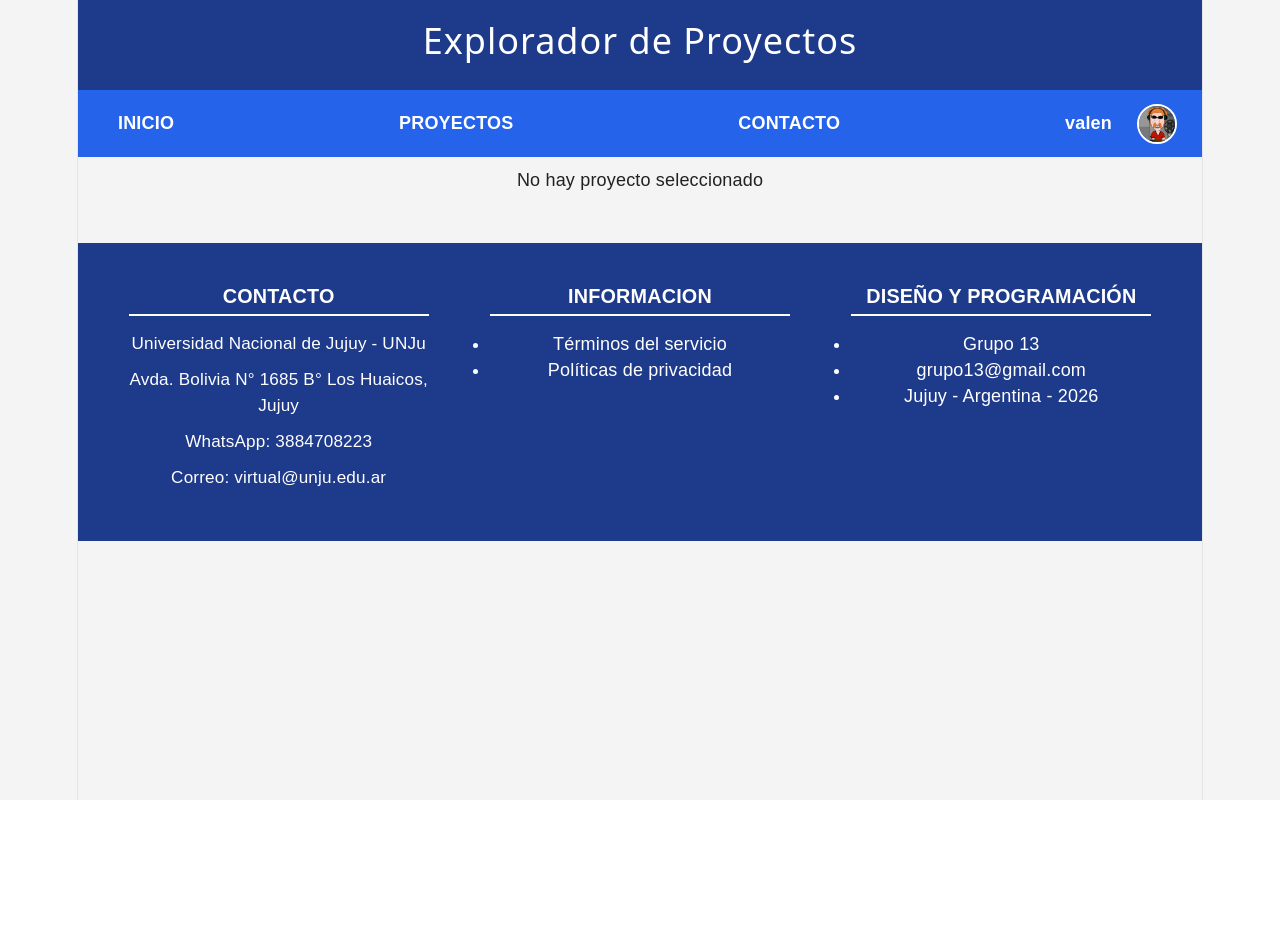
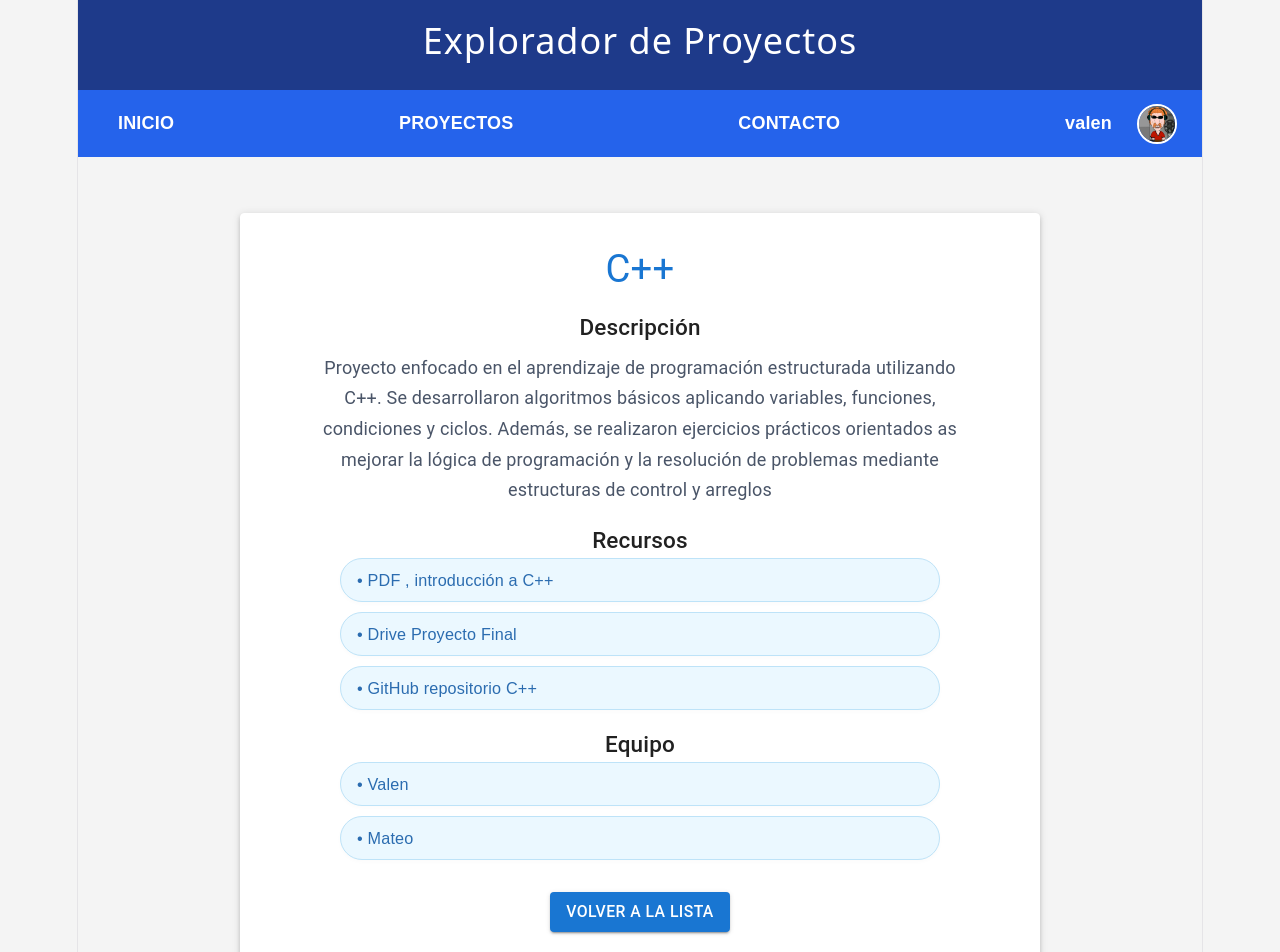
Before and after one commit to GonzG1811/PV_TP3_Grupo13, a React (Vite) app: page /proyectos/1 in a window 1280 px wide. Shown: the top 952 px of the page. Before the commit the page ends 800 px from the top, so only its background shows below. Built offline with nearby package versions, Linux system fonts and the light colour scheme; the HTML template or start-up script is replaced by a standard one.

Commit message:
Punto 3 y Correcion de listaProyecto y DetalleProyecto,Suarez Fabian

```diff
--- a/src/App.jsx
+++ b/src/App.jsx
@@ -1,20 +1,23 @@
 import { Routes, Route, Navigate } from 'react-router-dom';
+import { Container, Box } from '@mui/material';
 import Header from './components/Header';
 import Nav from './components/Nav';
 import Footer from './components/Footer';
 import ListaProyectos from './views/ListaProyectos';
 import DetalleProyecto from './views/DetalleProyecto';
-import Dashboard from './views/Dashboard';
-import PerfilUsuario from './views/PerfilUsuario';
 import './css/estilos.css';
 
 
+const Dashboard = () => <h2>Pantalla Dashboard (En construcción)</h2>;
+const PerfilUsuario = () => <h2>Pantalla Perfil de Usuario (En construcción)</h2>;
+
 function App() {
   return (
-    <>
+    <Box sx={{ display: 'flex', flexDirection: 'column', minHeight: '100vh' }}>
       <Header />
       <Nav />
-      <main style={{ padding: '10px' }}>
+
+      <Container component="main" maxWidth="lg" sx={{ py: 3, flexGrow: 1 }}>
         <Routes>
           <Route path="/" element={<Navigate to="/dashboard" />} />
           <Route path="/dashboard" element={<Dashboard />} />
@@ -22,10 +25,10 @@ function App() {
           <Route path="/proyectos" element={<ListaProyectos />} />
           <Route path="/proyectos/:id" element={<DetalleProyecto />} />
         </Routes>
-      </main>
+      </Container>
 
       <Footer />
-    </>
+    </Box>
   );
 }
 
--- a/src/components/RegistroActividad.jsx
+++ b/src/components/RegistroActividad.jsx
@@ -1,18 +1,15 @@
 import React from 'react';
-import { Alert, Snackbar } from '@mui/material';
+import { Alert } from '@mui/material';
 
 const RegistroActividad = ({ fecha }) => {
-
     if (!fecha) {
         return null;
     }
 
     return (
-        <section>
-            <p>
-                Última modificación de proyectos: <strong>{fecha}</strong>
-            </p>
-        </section>
+        <Alert severity="info" sx={{ mt: 2, mb: 2 }}>
+            Última modificación de proyectos: <strong>{fecha}</strong>
+        </Alert>
     );
 };
 
--- a/src/views/DetalleProyecto.jsx
+++ b/src/views/DetalleProyecto.jsx
@@ -1,44 +1,70 @@
-const DetalleProyecto = ({ proyecto }) => {
+import React from 'react';
+import { useParams, Link } from 'react-router-dom';
+import { obtenerProyectos } from '../services/proyectoService';
+import { Box, Typography, Paper, List, ListItem, Button } from '@mui/material';
+
+const DetalleProyecto = () => {
+
+    const { id } = useParams();
+
+
+    const proyectos = obtenerProyectos();
+    const proyecto = proyectos.find(p => p.id === parseInt(id));
 
     if (!proyecto) {
-        return <p>No hay proyecto seleccionado</p>;
+        return (
+            <Box sx={{ mt: 4, textAlign: 'center' }}>
+                <Typography variant="h5" color="error">
+                    El proyecto no existe o no fue encontrado.
+                </Typography>
+                <Button component={Link} to="/proyectos" sx={{ mt: 2 }} variant="outlined">
+                    Volver
+                </Button>
+            </Box>
+        );
     }
 
-    const {
-        titulo,
-        descripcion,
-        recursos,
-        equipo
-    } = proyecto;
+    const { titulo, nombre, descripcion, recursos, equipo } = proyecto;
 
     return (
-        <section className="detalle-proyecto">
+        <Paper elevation={3} sx={{ p: 4, mt: 4 }} className="detalle-proyecto">
+            <Typography variant="h4" color="primary" gutterBottom>
+                {titulo || nombre}
+            </Typography>
 
-            <h2>{titulo}</h2>
+            <Typography variant="h6" sx={{ mt: 2, mb: 1 }}>
+                Descripción
+            </Typography>
+            <Typography variant="body1" paragraph>
+                {descripcion}
+            </Typography>
 
-            <h3>Descripción</h3>
+            <Typography variant="h6" sx={{ mt: 2 }}>
+                Recursos
+            </Typography>
+            <List dense>
+                {recursos && recursos.map((recurso, index) => (
+                    <ListItem key={index}>• {recurso}</ListItem>
+                ))}
+            </List>
 
-            <p>{descripcion}</p>
+            <Typography variant="h6" sx={{ mt: 2 }}>
+                Equipo
+            </Typography>
+            <List dense>
+                {equipo && equipo.map((persona, index) => (
+                    <ListItem key={index}>
+                        • {persona.nombre || persona}
+                    </ListItem>
+                ))}
+            </List>
 
-            <h3>Recursos</h3>
-
-            <ul>
-            {recursos.map((recurso, index) => (
-            <li key={index}>{recurso}</li>
-                 ))}
-            </ul>
-
-            <h3>Equipo</h3>
-
-           <ul>
-    {equipo.map((persona, index) => (
-        <li key={index}>
-            {persona.nombre}
-        </li>
-             ))}
-        </ul>
-
-        </section>
+            <Box sx={{ mt: 4 }}>
+                <Button variant="contained" component={Link} to="/proyectos">
+                    Volver a la lista
+                </Button>
+            </Box>
+        </Paper>
     );
 };
 
--- a/src/views/ListaProyectos.jsx
+++ b/src/views/ListaProyectos.jsx
@@ -2,32 +2,27 @@ import React, { useState, useEffect, useRef } from 'react';
 import { obtenerProyectos, eliminarProyecto, buscarProyecto } from '../services/proyectoService';
 import FormularioProyecto from '../components/FormularioProyecto';
 import ProyectoCard from '../components/ProyectoCard';
-import DetalleProyecto from './DetalleProyecto';
 import RegistroActividad from '../components/RegistroActividad';
+import { Box, TextField, Grid } from '@mui/material';
 
 const ListaProyectos = () => {
     const listaInicial = obtenerProyectos();
     const [proyectos, setProyectos] = useState(listaInicial);
     const [proyectosFiltrados, setProyectosFiltrados] = useState(listaInicial);
-    const [proyectoSeleccionado, setProyectoSeleccionado] = useState(null);
     const [ultimaModificacion, setUltimaModificacion] = useState(null);
     const primeraCarga = useRef(0);
 
     useEffect(() => {
-
         if (primeraCarga.current < 1) {
             primeraCarga.current++;
             return;
         }
-
         const fechaActual = new Date().toLocaleString('es-AR');
         setUltimaModificacion(fechaActual);
+    }, [proyectos]);
 
-}, [proyectos]);
     const actualizarLista = () => {
-
         const listaActualizada = obtenerProyectos();
-
         setProyectos(listaActualizada);
         setProyectosFiltrados(listaActualizada);
     };
@@ -43,34 +38,34 @@ useEffect(() => {
     };
 
     return (
-        <main>
+        <Box component="main" sx={{ mt: 2 }}>
             <FormularioProyecto alGuardar={actualizarLista} />
 
-            <section>
-                <input
-                    type="text"
-                    placeholder="Buscar proyecto por nombre..."
+            <Box sx={{ my: 3 }}>
+                <TextField
+                    fullWidth
+                    label="Buscar proyecto por nombre..."
+                    variant="outlined"
                     onChange={handleBuscar}
                 />
-            </section>
+            </Box>
 
-            <section className="contenedor-cards">
+            <Grid container spacing={3} className="contenedor-cards">
                 {proyectosFiltrados.map((proy) => (
+                    <Grid item xs={12} sm={6} md={4} key={proy.id}>
                         <ProyectoCard
-                        key={proy.id}
                             proyecto={proy}
                             onEliminar={handleEliminar}
-                        onVerDetalle={setProyectoSeleccionado}
+
                         />
+                    </Grid>
                 ))}
-            </section>
-
-            <DetalleProyecto proyecto={proyectoSeleccionado} />
+            </Grid>
 
             {ultimaModificacion && (
                 <RegistroActividad fecha={ultimaModificacion} />
             )}
-        </main>
+        </Box>
     );
 };
 
```
Lines whose indentation alone changed are shown as unchanged.
